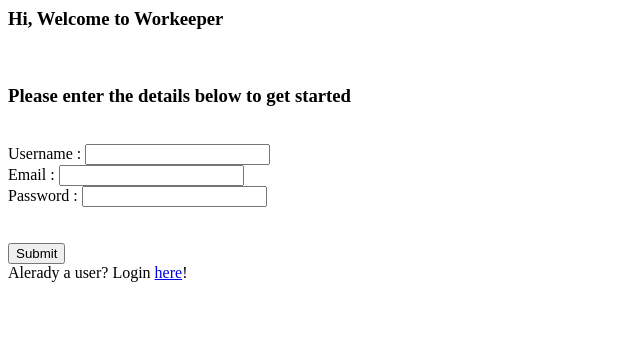
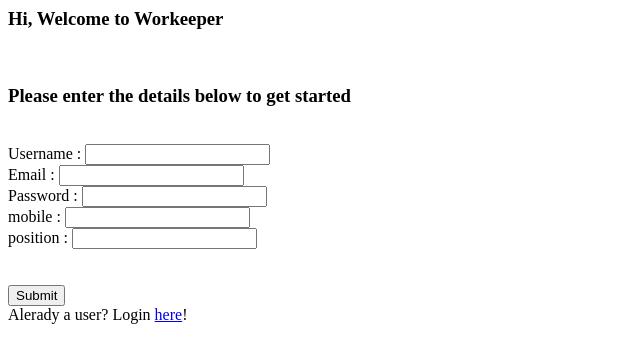
Before and after one commit to iravivarma/QRmenu, a FastAPI app: page /new_user_signup in a window 1280 px wide. Shown: the top 363 px of the page, without its empty margins (0-640 px from the left). Run offline with FastAPI, Linux system fonts and the light colour scheme; parts of the project's set-up code (start-up, migrations or seed data) failed here and were passed over.

Commit message:
modified signup page...

```diff
--- a/main.py
+++ b/main.py
@@ -17,7 +17,7 @@
 from fastapi import Request, APIRouter
 import time
 import qrcode
-import io, cv2
+import io
 from starlette.responses import StreamingResponse, JSONResponse
 from fastapi.responses import FileResponse
 from PIL import Image
--- a/security.py
+++ b/security.py
@@ -62,7 +62,6 @@
 template_dir = os.path.dirname(
     os.path.dirname(os.path.abspath(os.path.dirname(__file__)))
 )
-template_dir = os.path.join(template_dir, "Documents")
 template_dir = os.path.join(template_dir, "QRmenu")
 template_dir = os.path.join(template_dir, "templates")
 print(template_dir)
--- a/templates/signup.html
+++ b/templates/signup.html
@@ -20,6 +20,13 @@
                 <label for="signup_form">Password : </label>
                 <input type="password" name="password" id="password" required><br>
 
+                <label for="signup_form">mobile : </label>
+                <input type="text" name="mobile_no" id="mobile_no" required><br>
+
+                <label for="signup_form">position : </label>
+                <input type="text" name="ownership" id="ownership" required><br>
+
+
 
                 <br><br>
                 <input type="submit" value="Submit">
```
